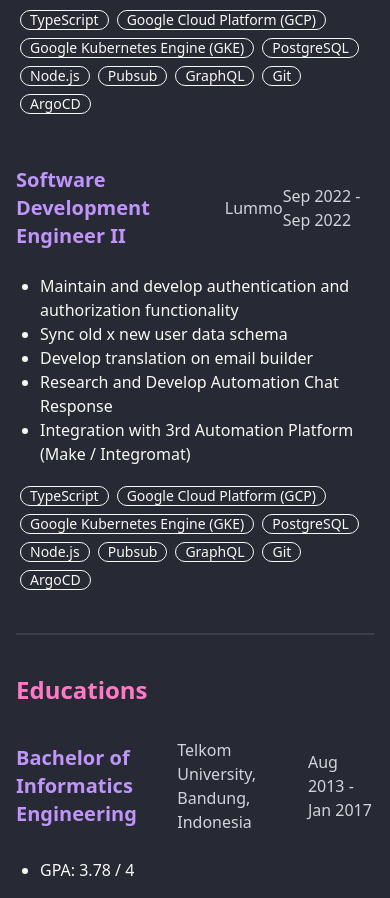
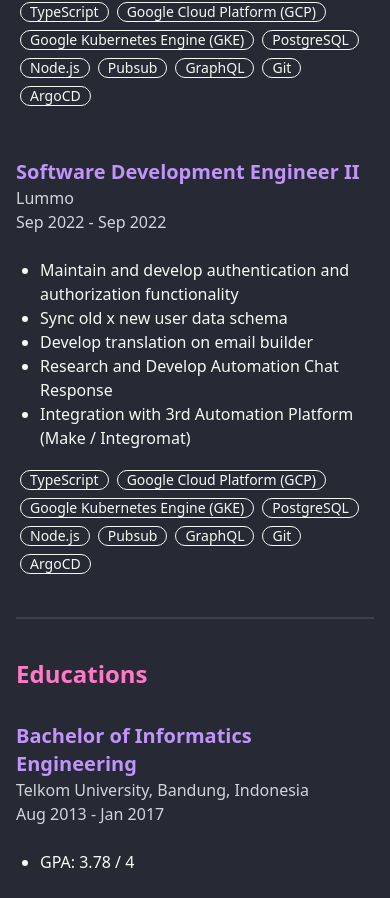
Before and after one commit to adliih/adliih.com, a SvelteKit app: page / in a window 390 px wide. Shown: the part 1386-2284 px from the top of the page. Built offline with nearby package versions, Linux system fonts and the light colour scheme.

Commit message:
responsive work experience and education layout

```diff
--- a/src/components/Education.svelte
+++ b/src/components/Education.svelte
@@ -9,7 +9,7 @@
 	<div class="flex flex-col gap-12">
 		{#each educations as education}
 			<div class="flex flex-col gap-4">
-				<div class="flex items-center justify-between">
+				<div class="flex flex-col justify-between lg:items-center lg:flex-row">
 					<h3 class="text-xl font-semibold text-secondary">{education.title}</h3>
 					<p class="text-gray-300">{education.institution}</p>
 					<p class="text-gray-300">
--- a/src/components/WorkExperience.svelte
+++ b/src/components/WorkExperience.svelte
@@ -10,7 +10,7 @@
 	<div class="flex flex-col gap-12">
 		{#each experiences as experience}
 			<div class="flex flex-col gap-4">
-				<div class="flex items-center justify-between">
+				<div class="flex flex-col justify-between lg:items-center lg:flex-row">
 					<h3 class="text-xl font-semibold text-secondary">{experience.jobTitle}</h3>
 					<p class="text-gray-300">{experience.company}</p>
 					<p class="text-gray-300">
```
